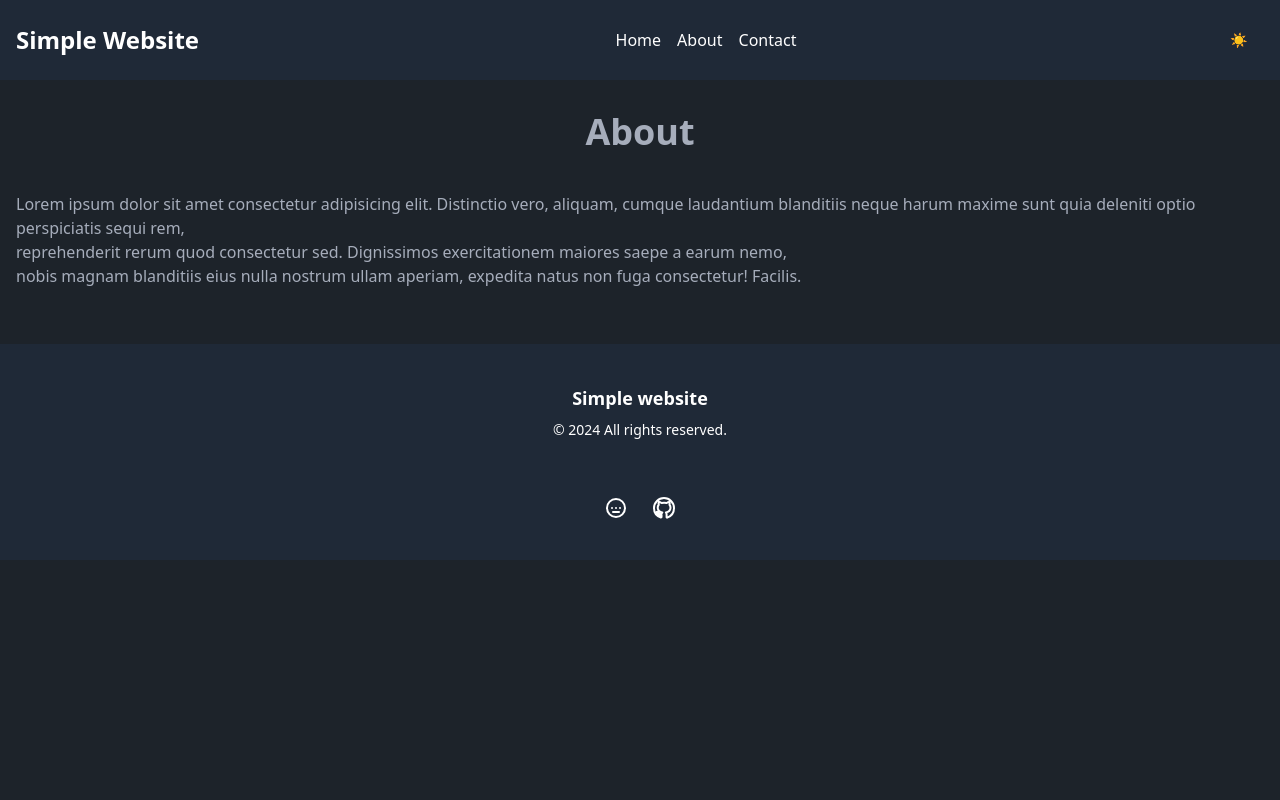
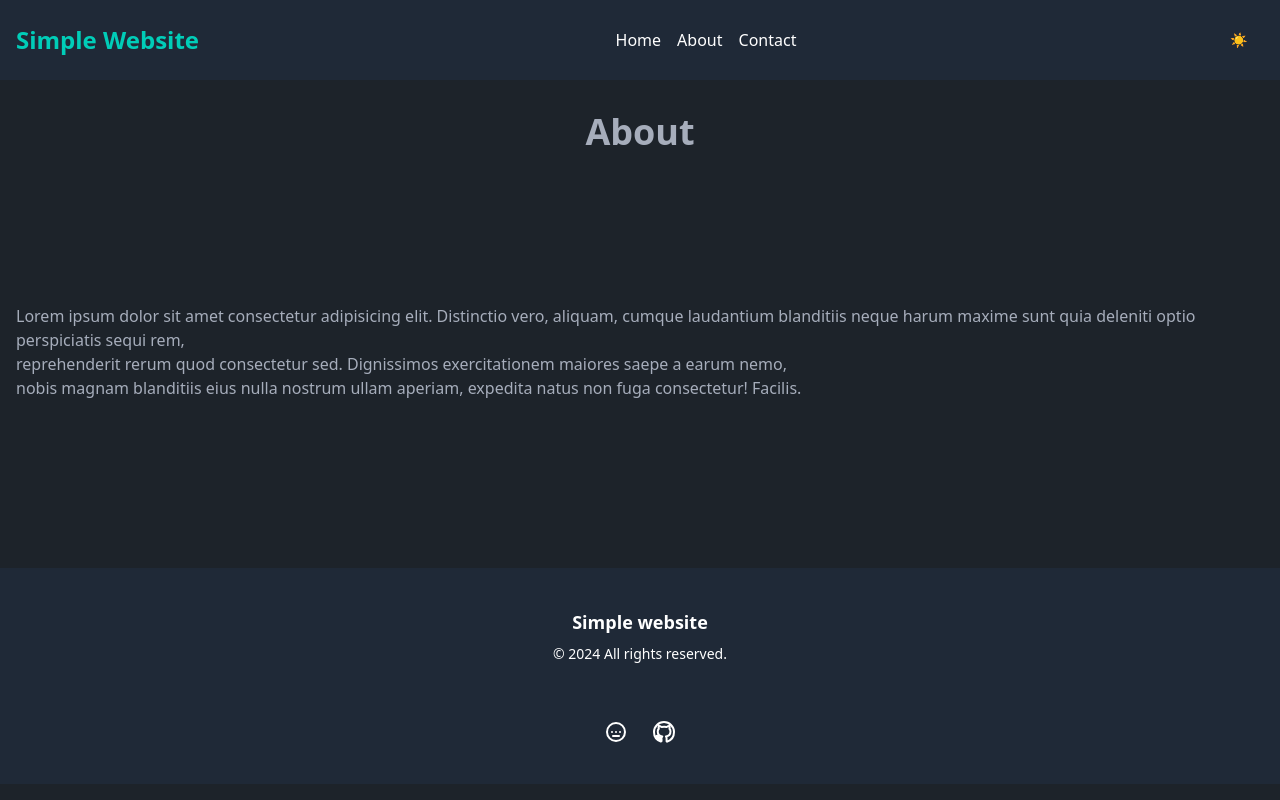
Before and after one commit to cbz77/simple_website, a React (Create React App) app: page /about in a window 1280 px wide. Built offline with nearby package versions, Linux system fonts and the light colour scheme.

Commit message:
min height

```diff
--- a/src/components/About.tsx
+++ b/src/components/About.tsx
@@ -8,7 +8,7 @@ const About: React.FC = () => {
       <h1 className="text-4xl font-bold">About</h1>
     </div>
 
-    <div className='flex justify-center items-center mt-10 mb-10'>
+    <div className='flex justify-center items-center mt-10 mb-10 min-h-80'>
 
       <p>
         Lorem ipsum dolor sit amet consectetur adipisicing elit.
--- a/src/components/Contact.tsx
+++ b/src/components/Contact.tsx
@@ -8,7 +8,7 @@ const Contact: React.FC = () => {
         <h1 className="text-4xl font-bold">Contact</h1>
       </div>
 
-      <div className='flex justify-center items-center mt-10 mb-10'>
+      <div className='flex justify-center items-center mt-10 mb-10 min-h-80'>
 
         <p>
           Lorem ipsum dolor sit amet consectetur adipisicing elit.
--- a/src/components/Home.tsx
+++ b/src/components/Home.tsx
@@ -8,7 +8,7 @@ const Home: React.FC = () => {
         <h1 className="text-4xl font-bold">Welcome to Simple Website</h1>
       </div>
 
-      <div className='flex justify-center items-center mt-10 mb-10'>
+      <div className='flex justify-center items-start mt-10 mb-10 min-h-80'>
 
         <p>
           Lorem ipsum dolor sit amet consectetur adipisicing elit.
--- a/src/components/Navbar.tsx
+++ b/src/components/Navbar.tsx
@@ -20,7 +20,7 @@ const Navbar: React.FC = () => {
   return (
     <nav className="bg-gray-800 p-4 flex justify-between items-center">
 
-      <div className='text-white font-black text-2xl text-accent '>Simple Website</div>
+      <div className='font-black text-2xl text-accent'>Simple Website</div>
 
       <ul className="flex justify-center space-x-4">
         <li>
```
